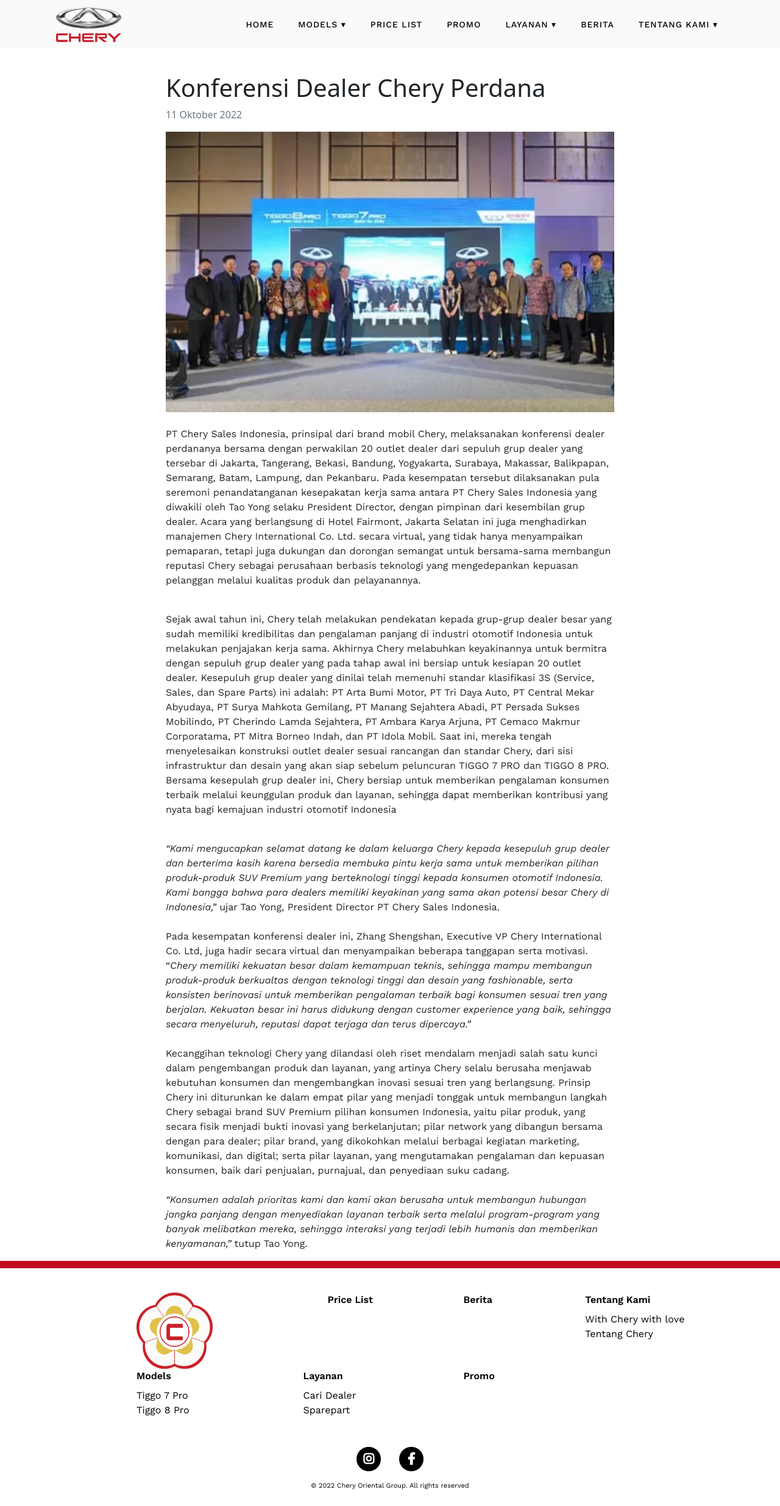
After one commit to VinsonAlter/car_dealer_website, a PHP site: page /berita/detail.php in a window 1280 px wide. The commit adds this page. Shown: the whole page at 61% size. Run offline with PHP 8.4, Linux system fonts and the light colour scheme; some libraries are stand-ins or nearby versions.

Commit message:
Updated berita detail template

```diff
--- a/assets/css/style.css
+++ b/assets/css/style.css
@@ -52,6 +52,10 @@ html,
 
       .chery-red {
         color:rgb(192, 11, 32);
+      }
+
+      .mt-top-header {
+        margin-top: 120px;
       }
 
       .ml-4 {
--- /dev/null
+++ b/berita/detail.php
@@ -0,0 +1,214 @@
+<!-- Berita pages -->
+<!DOCTYPE html>
+<html lang="id">
+    <head>
+        <meta charset="utf-8">
+        <title>Chery Berita Page</title>
+        <meta
+            name="viewport"
+            content="width=device-width, initial-scale=1, minimum-scale=1, maximum-scale=1"
+        />
+        <!-- Link Swiper's CSS -->
+        <link
+            rel="stylesheet"
+            href="https://cdn.jsdelivr.net/npm/swiper/swiper-bundle.min.css"
+        />
+        <link
+            rel="stylesheet"
+            type="text/css"
+            href="../assets/css/style.css"
+        />
+        <!-- Bootstrap 5 CSS Plugins -->
+        <link
+            href="https://cdn.jsdelivr.net/npm/bootstrap@5.0.2/dist/css/bootstrap.min.css"
+            rel="stylesheet"
+            integrity="sha384-EVSTQN3/azprG1Anm3QDgpJLIm9Nao0Yz1ztcQTwFspd3yD65VohhpuuCOmLASjC"
+            crossorigin="anonymous"
+        />
+        <!-- Google Fonts -->
+        <link rel="preconnect" href="https://fonts.googleapis.com">
+        <link rel="preconnect" href="https://fonts.gstatic.com" crossorigin>
+        <link href="https://fonts.googleapis.com/css2?family=Work+Sans:ital,wght@0,100;0,200;0,300;0,400;0,500;0,600;0,700;0,800;0,900;1,100;1,200;1,300;1,400;1,500;1,600;1,700;1,800;1,900&display=swap" rel="stylesheet">
+
+        <!-- Font Awesome Version 6 Plugins -->
+        <link rel="stylesheet"
+        href="https://cdnjs.cloudflare.com/ajax/libs/font-awesome/6.2.0/css/all.min.css">
+
+    </head>
+
+    <body>
+        <header class="header-area header-sticky">
+            <?php readfile("../header.php"); ?>
+        </header>
+
+        <section class="relative container mx-auto mt-top-header">
+            <div class="row centered">
+                <div class="col-12 col-md-8">
+                    <h1 class="text-capitalize">
+                        Konferensi Dealer Chery Perdana
+                        <!-- Insert title here -->
+                    </h1>
+                    <p class="text-muted">
+                        11 Oktober 2022
+                        <!-- Insert date here -->
+                    </p>
+                    <img class="w-100" src="/chery_template/berita/img/konferensi-dealer-chery-perdana.webp">
+                        <!-- Insert img here -->
+                    </img>
+                </div>
+                <div class="col-12 col-md-8 mt-4 font-work">
+                    <p>
+                        PT Chery Sales Indonesia, prinsipal dari brand mobil Chery,
+                        melaksanakan konferensi dealer perdananya bersama dengan perwakilan 20
+                        outlet dealer dari sepuluh grup dealer yang tersebar di Jakarta,
+                        Tangerang, Bekasi, Bandung, Yogyakarta, Surabaya, Makassar, Balikpapan,
+                        Semarang, Batam, Lampung, dan Pekanbaru. Pada kesempatan tersebut
+                        dilaksanakan pula seremoni penandatanganan kesepakatan kerja sama antara
+                        PT Chery Sales Indonesia yang diwakili oleh Tao Yong selaku President
+                        Director, dengan pimpinan dari kesembilan grup dealer. Acara yang
+                        berlangsung di Hotel Fairmont, Jakarta Selatan ini juga menghadirkan
+                        manajemen Chery International Co. Ltd. secara virtual, yang tidak hanya
+                        menyampaikan pemaparan, tetapi juga dukungan dan dorongan semangat untuk
+                        bersama-sama membangun reputasi Chery sebagai perusahaan berbasis
+                        teknologi yang mengedepankan kepuasan pelanggan melalui kualitas produk
+                        dan pelayanannya.
+                    <br/>
+                    <br/>
+                    <p>
+                        Sejak awal tahun ini, Chery telah melakukan pendekatan kepada
+                        grup-grup dealer besar yang sudah memiliki kredibilitas dan pengalaman
+                        panjang di industri otomotif Indonesia untuk melakukan penjajakan kerja
+                        sama. Akhirnya Chery melabuhkan keyakinannya untuk bermitra dengan
+                        sepuluh grup dealer yang pada tahap awal ini bersiap untuk kesiapan 20
+                        outlet dealer. Kesepuluh grup dealer yang dinilai telah memenuhi standar
+                        klasifikasi 3S (Service, Sales, dan Spare Parts) ini adalah: PT Arta
+                        Bumi Motor, PT Tri Daya Auto, PT Central Mekar Abyudaya, PT Surya
+                        Mahkota Gemilang, PT Manang Sejahtera Abadi, PT Persada Sukses
+                        Mobilindo, PT Cherindo Lamda Sejahtera, PT Ambara Karya Arjuna, PT
+                        Cemaco Makmur Corporatama, PT Mitra Borneo Indah, dan PT Idola Mobil.
+                        Saat ini, mereka tengah menyelesaikan konstruksi outlet dealer sesuai
+                        rancangan dan standar Chery, dari sisi infrastruktur dan desain yang
+                        akan siap sebelum peluncuran TIGGO 7 PRO dan TIGGO 8 PRO. Bersama
+                        kesepulah grup dealer ini, Chery bersiap untuk memberikan pengalaman
+                        konsumen terbaik melalui keunggulan produk dan layanan, sehingga dapat
+                        memberikan kontribusi yang nyata bagi kemajuan industri otomotif
+                        Indonesia
+                    <br/>
+                    <br/>
+                    </p>
+                    <p><em>“Kami mengucapkan selamat datang ke dalam keluarga Chery kepada
+                        kesepuluh grup dealer dan berterima kasih karena bersedia membuka pintu
+                        kerja sama untuk memberikan pilihan produk-produk SUV Premium yang
+                        berteknologi tinggi kepada konsumen otomotif Indonesia. Kami bangga
+                        bahwa para dealers memiliki keyakinan yang sama akan potensi besar Chery
+                        di Indonesia,”</em> ujar Tao Yong, President Director PT Chery Sales Indonesia.
+	                    <br>
+	                    <br>Pada kesempatan konferensi dealer ini, Zhang Shengshan, Executive
+                            VP Chery International Co. Ltd, juga hadir secara virtual dan
+                            menyampaikan beberapa tanggapan serta motivasi. “<em>Chery memiliki
+                            kekuatan besar dalam kemampuan teknis, sehingga mampu membangun
+                            produk-produk berkualtas dengan teknologi tinggi dan desain yang
+                            fashionable, serta konsisten berinovasi untuk memberikan pengalaman
+                            terbaik bagi konsumen sesuai tren yang berjalan. Kekuatan besar ini
+                            harus didukung dengan customer experience yang baik, sehingga secara
+                            menyeluruh, reputasi dapat terjaga dan terus dipercaya.”</em>
+	                    <br>
+                        <br>Kecanggihan teknologi Chery yang dilandasi oleh riset mendalam
+                            menjadi salah satu kunci dalam pengembangan produk dan layanan, yang
+                            artinya Chery selalu berusaha menjawab kebutuhan konsumen dan
+                            mengembangkan inovasi sesuai tren yang berlangsung. Prinsip Chery ini
+                            diturunkan ke dalam empat pilar yang menjadi tonggak untuk membangun
+                            langkah Chery sebagai brand SUV Premium pilihan konsumen Indonesia,
+                            yaitu pilar produk, yang secara fisik menjadi bukti inovasi yang
+                            berkelanjutan; pilar network yang dibangun bersama dengan para dealer;
+                            pilar brand, yang dikokohkan melalui berbagai kegiatan marketing,
+                            komunikasi, dan digital; serta pilar layanan, yang mengutamakan
+                            pengalaman dan kepuasan konsumen, baik dari penjualan, purnajual, dan
+                            penyediaan suku cadang.
+                        <br>
+                        <br><em>“Konsumen adalah prioritas kami dan kami akan berusaha untuk
+                            membangun hubungan jangka panjang dengan menyediakan layanan terbaik
+                            serta melalui program-program yang banyak melibatkan mereka, sehingga
+                            interaksi yang terjadi lebih humanis dan memberikan kenyamanan,”&nbsp;</em>tutup Tao Yong.</p>
+                </div>
+            </div>
+        </section>
+
+        <footer class="relative footer-border px-5 py-4">
+            <?php readfile("../footer.php"); ?>
+        </footer>
+
+        <!-- jQuery -->
+        <script src="../assets/js/jquery-3.6.1.min.js"></script>
+
+        <!-- Bootstrap -->
+        <script src="../assets/js/popper.js"></script>
+        <script src="../assets/js/bootstrap.min.js"></script>
+
+        <script src=" https://cdn.jsdelivr.net/gh/aFarkas/lazysizes/lazysizes.min.js" async=""></script>
+
+        <script>
+
+        // Navbar dropdown function
+
+        $(document).ready(function(){
+            $('.models-click').click(function(){
+            $(this).children('ul').toggleClass('visible-scroll-model');
+            $('.layanan-click').find('ul').removeClass('visible-scroll-layanan');
+            $('.info-click').find('ul').removeClass('visible-scroll-info');
+            })
+
+            $('.layanan-click').click(function(){
+            $(this).children('ul').toggleClass('visible-scroll-layanan');
+            $('.models-click').find('ul').removeClass('visible-scroll-model');
+            $('.info-click').find('ul').removeClass('visible-scroll-info');
+            })
+
+            $('.info-click').click(function(){
+            $(this).children('ul').addClass('visible-scroll-info');
+            $('.models-click').find('ul').removeClass('visible-scroll-model');
+            $('.layanan-click').find('ul').removeClass('visible-scroll-layanan');
+            })
+        })
+
+        $(document).click(function(e){
+            var clickover = $(e.target);
+            if(!clickover.closest('nav').length){
+            $('.models-click').find('ul').removeClass('visible-scroll-model');
+            $('.layanan-click').find('ul').removeClass('visible-scroll-layanan');
+            $('.info-click').find('ul').removeClass('visible-scroll-info');
+
+            // slideup dropdown if user clicked outside of navbar
+            var opened_nav = $('.nav').css('display') == 'block';
+
+            // close the mobile navbar if user clicks outside of it
+            if (opened_nav === true && !$(clickover).closest('nav').length) {
+                $('.menu-trigger').toggleClass('active');
+                $('.header-area .nav').slideToggle(200);
+            }
+            }
+        })
+
+        if($('.menu-trigger').length){
+            $(".menu-trigger").on('click', function() {
+            $(this).toggleClass('active');
+            $('.header-area .nav').slideToggle(200);
+            });
+        }
+
+        // PLay Button Function
+        $('.teaser-video').parent().click(function () {
+            if($(this).children(".teaser-video").get(0).paused){
+                $(this).children(".teaser-video").get(0).play();
+                $(this).children(".playpause").fadeOut();
+            }else{
+            $(this).children(".teaser-video").get(0).pause();
+                $(this).children(".playpause").fadeIn();
+            }
+        });
+        </script>
+
+    </body>
+
+
+</html>
--- a/index.php
+++ b/index.php
@@ -146,7 +146,8 @@
                 );
                 $(date).eq(i).append().html(data[i].date);
                 $(content).eq(i).append().html(data[i].content);
-                $(news).eq(i).attr('href', data[i].ref);
+                // $(news).eq(i).attr('href', data[i].ref);
+                $(news).eq(i).append().attr('href', "/chery_template/berita/detail.php?title=" + data[i].slug);
             }
         }
 
--- a/locations.php
+++ b/locations.php
@@ -15,9 +15,9 @@
                         <p class="ml-4">Jl. Sisingamangaraja Km. 6,5 Harjosari II, Kota Medan 20147</p>
                     </div>
                     <div class="card-item mt-3">
-                        <a class="d-flex" href="tel:+62617862000" target="_blank">
+                        <a class="d-flex" href="tel:+62617853300" target="_blank">
                             <i class="fa-solid fa-phone"></i>
-                            <p class="ml-4">061-7862000</p>
+                            <p class="ml-4">061-7853300</p>
                         </a>
                     </div>
                 </div>
--- a/news.json
+++ b/news.json
@@ -2,7 +2,7 @@
     {
         "id": "1",
         "slug": "konferensi-dealer-chery-perdana",
-        "img": "https://cheryofficial.id/wp-content/uploads/2022/10/konferensi-dealer-chery-perdana-400x250.webp",
+        "img": "/chery_template/berita/img/konferensi-dealer-chery-perdana.webp",
         "title": "<b>Konferensi Dealer Chery Perdana</b>",
         "date": "11 Oktober 2022",
         "content": "<b>PT Chery Sales Indonesia</b>, prinsipal dari brand mobil Chery, melaksanakan konferensi dealer perdananya bersama dengan perwakilan...",
@@ -11,7 +11,7 @@
     {
         "id": "2",
         "slug": "chery-indonesia-mulai-perakitan-mobil-seri-tiggo-di-bekasi",
-        "img": "https://cheryofficial.id/wp-content/uploads/2022/10/chery-indonesia-mulai-perakitan-mobil-seri-tiggo-di-bekasi-400x250.webp",
+        "img": "/chery_template/berita/img/chery-indonesia-mulai-perakitan-mobil-seri-tiggo-di-bekasi.webp",
         "title": "<b>Chery Indonesia Mulai Perakitan Mobil Seri Tiggo Di Bekasi</b>",
         "date": "29 September 2022",
         "content": "<b>PT Chery Sales Indonesia</b> melakukan seremoni perakitan perdana mobil bermerek Chery untuk seri Tiggo di pabrik Handal Indonesia Motor...",
@@ -20,7 +20,7 @@
     {
         "id": "3",
         "slug": "chery-tiggo8-dilengkapi-teknologi-adas",
-        "img": "https://cheryofficial.id/wp-content/uploads/2022/10/chery-tiggo-8-pro-dilengkapi-teknologi-adas-400x250.webp",
+        "img": "/chery_template/berita/img/chery-tiggo-8-pro-dilengkapi-teknologi-adas.webp",
         "title": "<b>Chery Tiggo 8 Dilengkapi Teknologi ADAS</b>",
         "date": "22 September 2022",
         "content": "<b>PT Chery Motor Indonesia (CMI)</b> berencana meluncurkan sport utility vehicle (SUV) premium, yakni Tiggo 8 Pro. Mobil ini dibekali...",
```
Also changed, not shown: berita/index.php (+129 -0 lines), berita/img/chery-indonesia-mulai-perakitan-mobil-seri-tiggo-di-bekasi.webp (added), berita/img/chery-tiggo-8-pro-dilengkapi-teknologi-adas.webp (added), berita/img/konferensi-dealer-chery-perdana.webp (added).
